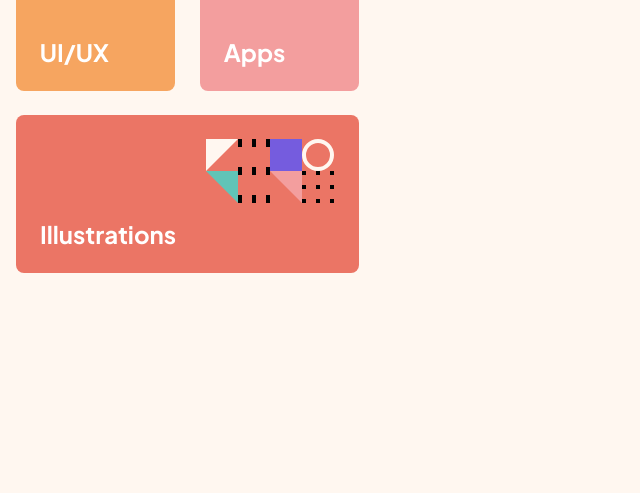
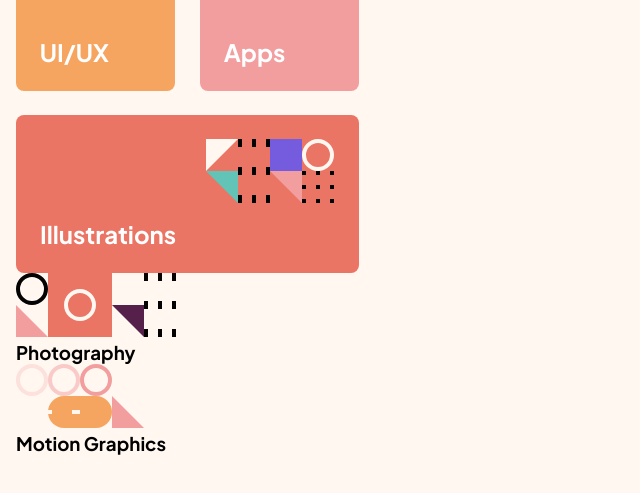
Before and after one commit to aavv8931/single-page-design-portfolio, a plain HTML site: page src/index.html in a window 1280 px wide. Shown: the part 817-1310 px from the top of the page, without its empty margins (0-640 px from the left). Drawn offline with Linux system fonts and the light colour scheme.

Commit message:
Add structure for group3

```diff
--- a/src/index.html
+++ b/src/index.html
@@ -53,11 +53,21 @@
           <h3>Illustrations</h3>
         </div>
       </div>
+      <div class="group3">
+        <div class="subgroup sub1">
+          <img src="./assets/pattern-photography.svg" alt="Photography" id="photography-img">
+          <h3 id="photo">Photography</h3>
+        </div>
+        <div class="subgroup sub2">
+          <img src="./assets/pattern-motion-graphics.svg" alt="motion-graphics" id="motion-graphics">
+          <h3 id="motion">Motion Graphics</h3>
+        </div>
+      </div>
     </section>
   </main>
 
 
-  Photography
+
   Illustrations
   Motion Graphics
 
```
